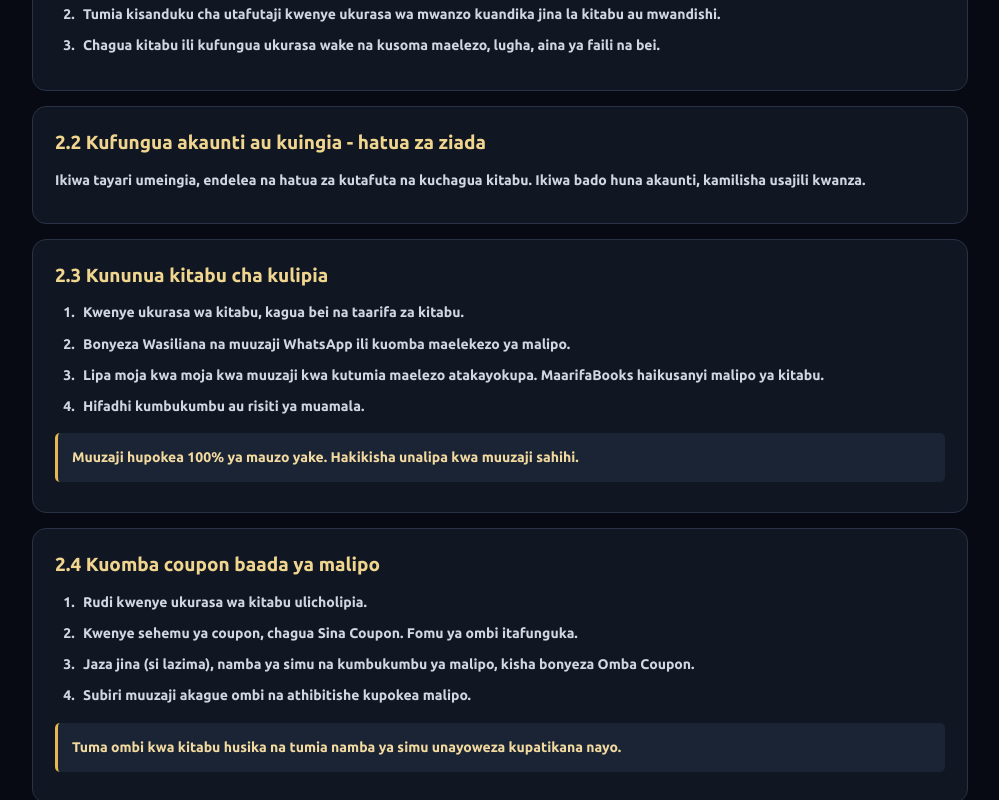
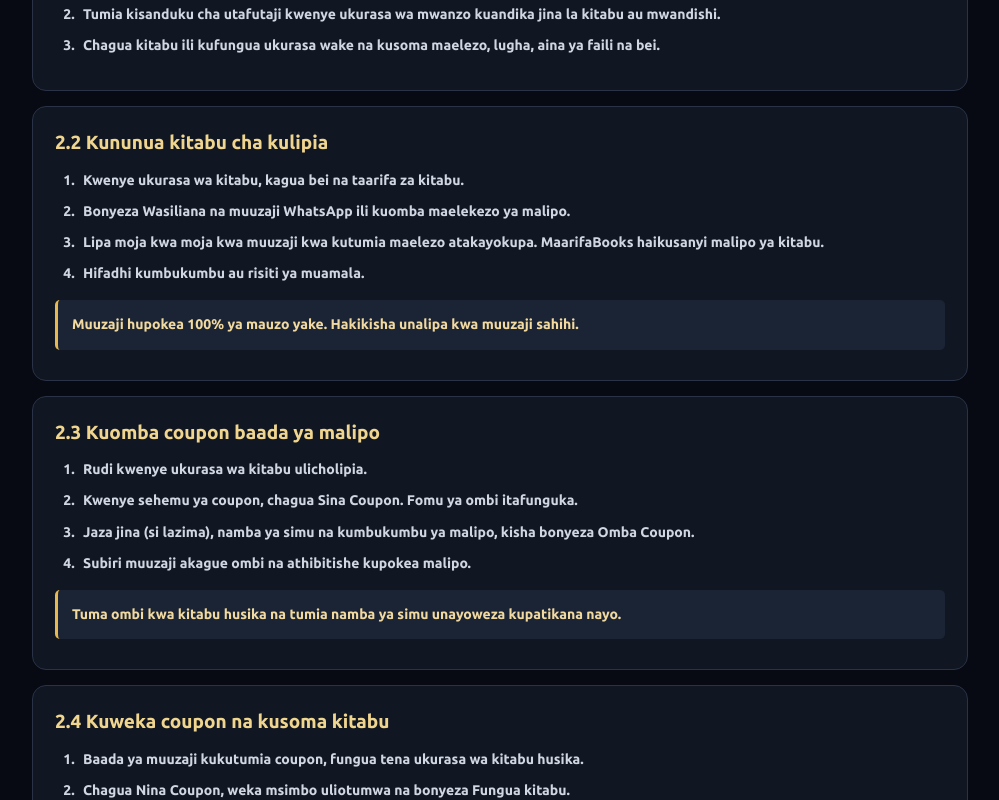
Before and after one commit to baruatata/Maarifa-books, a Next.js app: page /mafunzo in a window 1280 px wide. Shown: the part 1360-2160 px from the top of the page, without its empty margins (140-1139 px from the left). Built offline with nearby package versions, Linux system fonts and the light colour scheme; no server answers.

Commit message:
Polish buyer guide section numbering

```diff
--- a/app/mafunzo/guide-content.ts
+++ b/app/mafunzo/guide-content.ts
@@ -29,11 +29,7 @@ export const guideSections: GuideSection[] = [
     ]
   },
   {
-    title: "2.2 Kufungua akaunti au kuingia - hatua za ziada",
-    intro: "Ikiwa tayari umeingia, endelea na hatua za kutafuta na kuchagua kitabu. Ikiwa bado huna akaunti, kamilisha usajili kwanza."
-  },
-  {
-    title: "2.3 Kununua kitabu cha kulipia",
+    title: "2.2 Kununua kitabu cha kulipia",
     steps: [
       "Kwenye ukurasa wa kitabu, kagua bei na taarifa za kitabu.",
       "Bonyeza Wasiliana na muuzaji WhatsApp ili kuomba maelekezo ya malipo.",
@@ -43,7 +39,7 @@ export const guideSections: GuideSection[] = [
     note: "Muuzaji hupokea 100% ya mauzo yake. Hakikisha unalipa kwa muuzaji sahihi."
   },
   {
-    title: "2.4 Kuomba coupon baada ya malipo",
+    title: "2.3 Kuomba coupon baada ya malipo",
     steps: [
       "Rudi kwenye ukurasa wa kitabu ulicholipia.",
       "Kwenye sehemu ya coupon, chagua Sina Coupon. Fomu ya ombi itafunguka.",
@@ -53,7 +49,7 @@ export const guideSections: GuideSection[] = [
     note: "Tuma ombi kwa kitabu husika na tumia namba ya simu unayoweza kupatikana nayo."
   },
   {
-    title: "2.5 Kuweka coupon na kusoma kitabu",
+    title: "2.4 Kuweka coupon na kusoma kitabu",
     steps: [
       "Baada ya muuzaji kukutumia coupon, fungua tena ukurasa wa kitabu husika.",
       "Chagua Nina Coupon, weka msimbo uliotumwa na bonyeza Fungua kitabu.",
```
